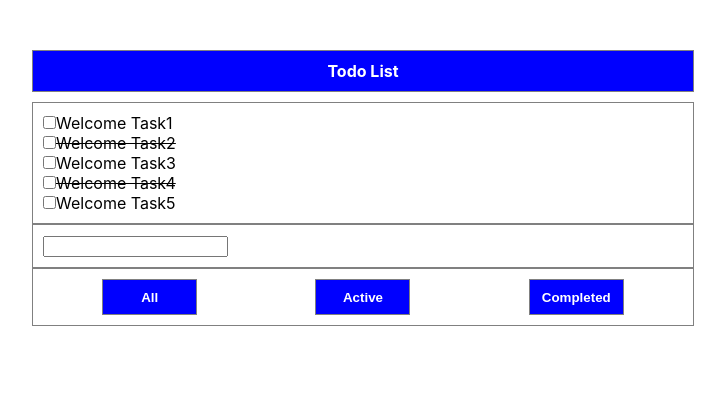
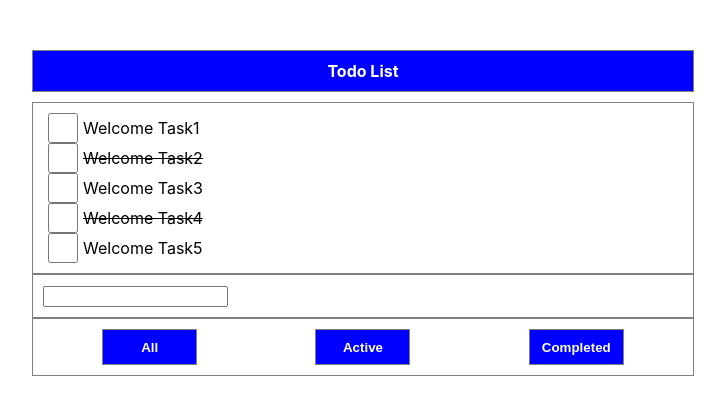
Before and after one commit to delighttoeducate/React-Redux, a React (Create React App) app: page / in a window 1280 px wide. Shown: the top 414 px of the page, without its empty margins (277-1002 px from the left). Built offline with nearby package versions, Linux system fonts and the light colour scheme.

Commit message:
Seperated Styled Components from view part

```diff
--- a/src/TodoApp/EachTask.js
+++ b/src/TodoApp/EachTask.js
@@ -1,27 +1,21 @@
-import React, { Component } from 'react'
-import styled,{css} from 'styled-components'
+import React, { Component } from "react";
+import { Checkbox, Span } from "./StyledComponets";
 class EachTask extends Component {
+  handlerCheckbox = itemId => {
+    alert(itemId);
+  };
 
-    handlerCheckbox=()=>{
-        alert("hello");
-    }
-
-    render() {
-        const Span=styled.span`
-        text-decoration:${props=>props.taskStatus==='completed'?'line-through':'none'};
-        `
-        const Checkbox=styled.input`
-        margin:auto;
-
-
-        `
-
-        return (
-            <>
-                <Checkbox type='checkbox' onClick={()=>this.handlerCheckbox()} /><Span taskStatus={this.props.status}>{this.props.subject}</Span>
-            </>
-        )
-    }
+  render() {
+    return (
+      <>
+        <Checkbox
+          type="checkbox"
+          onClick={() => this.handlerCheckbox(this.props.id)}
+        />
+        <Span taskStatus={this.props.status}>{this.props.subject}</Span>
+      </>
+    );
+  }
 }
 
-export default EachTask
+export default EachTask;
--- /dev/null
+++ b/src/TodoApp/StyledComponets.js
@@ -0,0 +1,60 @@
+import styled, { css } from "styled-components";
+
+export const TodoHeader = styled.div`
+  margin: auto;
+  margin-top: 50px;
+  width: 50%;
+  border: 1px solid grey;
+  padding: 10px;
+  text-align: center;
+  background-color: blue;
+  font-weight: bold;
+  color: white;
+`;
+export const Button = styled.button`
+  width: 95px;
+  height: 36px;
+  background-color: blue;
+  color: white;
+  font-weight: bold;
+  border: 1px solid grey;
+  margin: auto;
+`;
+export const TodoWrapperBox = styled.div``;
+
+export const TodoArea = styled.div`
+  margin: auto;
+  margin-top: 10px;
+  width: 50%;
+  border: 1px solid grey;
+  padding: 10px;
+`;
+
+export const Span = styled.span`
+  vertical-align: middle;
+
+  text-decoration: ${props =>
+    props.taskStatus === "completed" ? "line-through" : "none"};
+`;
+export const Checkbox = styled.input`
+  margin: auto;
+  width: 40px;
+  height: 30px;
+  vertical-align: middle;
+`;
+
+export const TodoAdd = styled.div`
+  margin: auto;
+  width: 50%;
+  padding: 10px;
+  border: 1px solid grey;
+`;
+
+export const TodoNavigate = styled.div`
+  margin: auto;
+  width: 50%;
+  padding: 10px;
+  border: 1px solid grey;
+  display: flex;
+  justify-content: space-between;
+`;
--- a/src/TodoApp/TodoApp.js
+++ b/src/TodoApp/TodoApp.js
@@ -1,5 +1,12 @@
 import React, { Component } from "react";
-import styled, { css } from "styled-components";
+import {
+  TodoHeader,
+  TodoAdd,
+  TodoArea,
+  TodoNavigate,
+  TodoWrapperBox,
+  Button
+} from "./StyledComponets";
 import EachTask from "./EachTask";
 export class TodoApp extends Component {
   constructor(props) {
@@ -25,56 +32,6 @@ export class TodoApp extends Component {
     });
   }
   render() {
-    // Styled Componets
-    const TodoHeader = styled.div`
-      margin: auto;
-      margin-top: 50px;
-      width: 50%;
-      border: 1px solid grey;
-      padding: 10px;
-      text-align: center;
-      background-color: blue;
-      font-weight: bold;
-      color: white;
-    `;
-    const Button = styled.button`
-      width: 95px;
-      height: 36px;
-      background-color: blue;
-      color: white;
-      font-weight: bold;
-      border: 1px solid grey;
-      margin: auto;
-    `;
-    const TodoWrapperBox = styled.div``;
-
-    const TodoArea = styled.div`
-      margin: auto;
-      margin-top: 10px;
-      width: 50%;
-      border: 1px solid grey;
-      padding: 10px;
-    `;
-
-    const TodoAdd = styled.div`
-      margin: auto;
-      width: 50%;
-      padding: 10px;
-      border: 1px solid grey;
-    `;
-
-    const TodoNavigate = styled.div`
-      margin: auto;
-      width: 50%;
-      padding: 10px;
-      border: 1px solid grey;
-      display: flex;
-      justify-content: space-between;
-    `;
-
-    // Handlers
-
-
     this.handlerClick = e => {
       let tmpArr = [];
 
@@ -91,7 +48,7 @@ export class TodoApp extends Component {
           displayItems: tmpArr
         },
         () => {
-        //   console.log("State object evt: %O", this.state.displayItems);
+          //   console.log("State object evt: %O", this.state.displayItems);
         }
       );
     };
@@ -109,6 +66,7 @@ export class TodoApp extends Component {
                     key={eachItem.id}
                     subject={eachItem.subject}
                     status={eachItem.status}
+                    id={eachItem.id}
                   />
                   <br />
                 </div>
@@ -141,5 +99,4 @@ export class TodoApp extends Component {
     );
   }
 }
-
 export default TodoApp;
```
Also changed, not shown: 1 other file (tests, documents, lock files or other folders).
